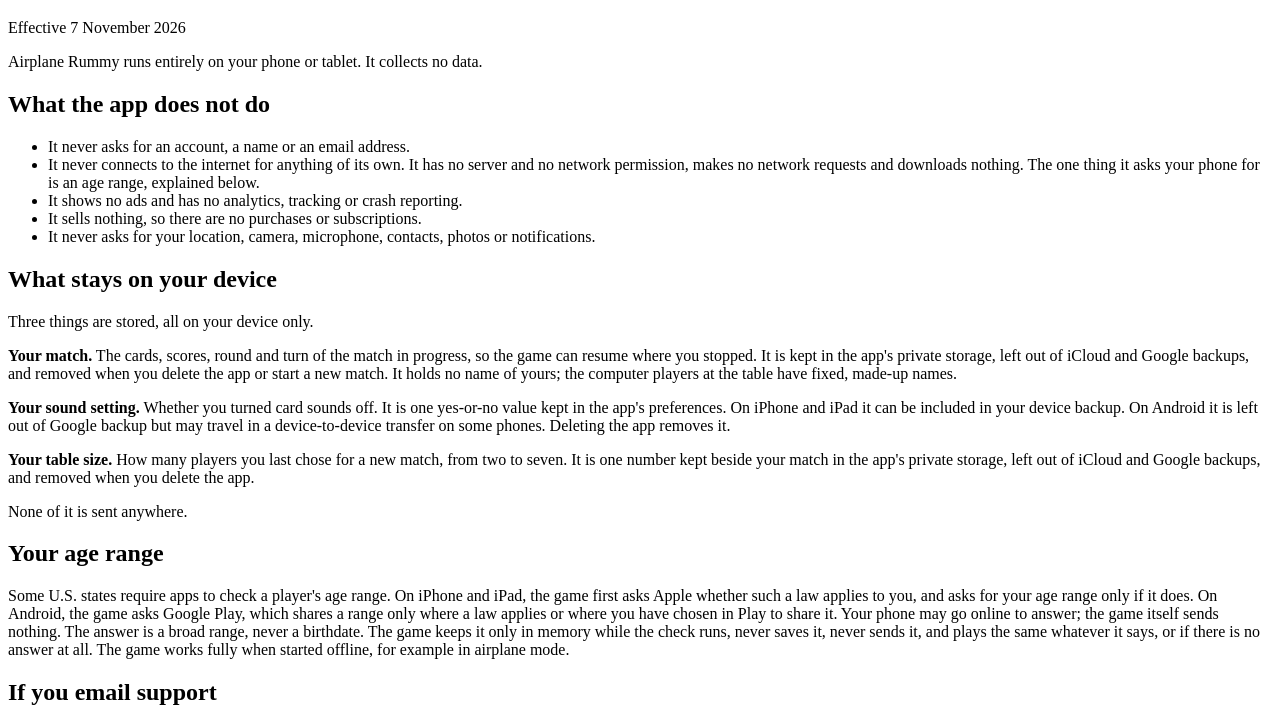
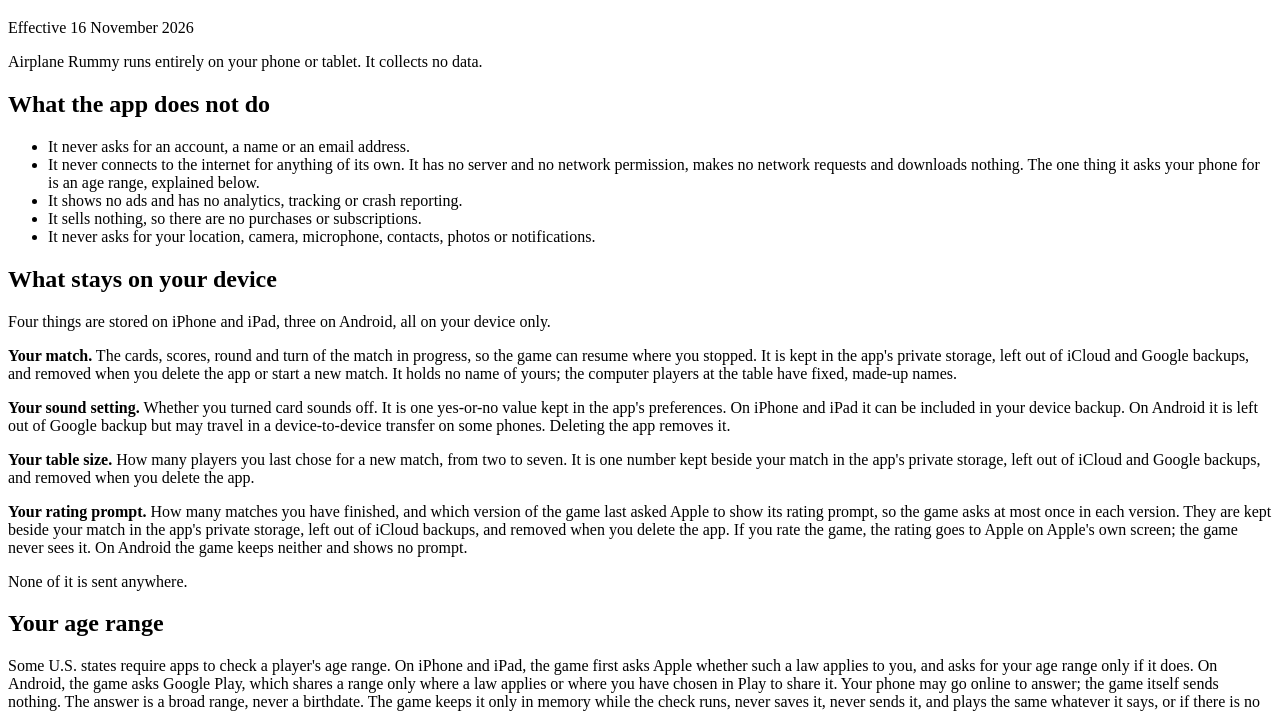
Before and after one commit to airplanegamestudio/airplanegamestudio.github.io, a plain HTML site: page airplane-rummy/privacy/index.html in a window 1280 px wide. Shown: the part 61-773 px from the top of the page. Drawn offline with Linux system fonts and the light colour scheme.

Commit message:
Airplane Rummy privacy page: 1.0.3's rating prompt lines

```diff
--- a/airplane-rummy/privacy/index.html
+++ b/airplane-rummy/privacy/index.html
@@ -12,7 +12,7 @@
 <body>
 <main>
 <h1>Airplane Rummy privacy policy</h1>
-<p>Effective 7 November 2026</p>
+<p>Effective 16 November 2026</p>
 <p>Airplane Rummy runs entirely on your phone or tablet. It collects no data.</p>
 <h2>What the app does not do</h2>
 <ul>
@@ -23,10 +23,11 @@
 <li>It never asks for your location, camera, microphone, contacts, photos or notifications.</li>
 </ul>
 <h2>What stays on your device</h2>
-<p>Three things are stored, all on your device only.</p>
+<p>Four things are stored on iPhone and iPad, three on Android, all on your device only.</p>
 <p><strong>Your match.</strong> The cards, scores, round and turn of the match in progress, so the game can resume where you stopped. It is kept in the app's private storage, left out of iCloud and Google backups, and removed when you delete the app or start a new match. It holds no name of yours; the computer players at the table have fixed, made-up names.</p>
 <p><strong>Your sound setting.</strong> Whether you turned card sounds off. It is one yes-or-no value kept in the app's preferences. On iPhone and iPad it can be included in your device backup. On Android it is left out of Google backup but may travel in a device-to-device transfer on some phones. Deleting the app removes it.</p>
 <p><strong>Your table size.</strong> How many players you last chose for a new match, from two to seven. It is one number kept beside your match in the app's private storage, left out of iCloud and Google backups, and removed when you delete the app.</p>
+<p><strong>Your rating prompt.</strong> How many matches you have finished, and which version of the game last asked Apple to show its rating prompt, so the game asks at most once in each version. They are kept beside your match in the app's private storage, left out of iCloud backups, and removed when you delete the app. If you rate the game, the rating goes to Apple on Apple's own screen; the game never sees it. On Android the game keeps neither and shows no prompt.</p>
 <p>None of it is sent anywhere.</p>
 <h2>Your age range</h2>
 <p>Some U.S. states require apps to check a player's age range. On iPhone and iPad, the game first asks Apple whether such a law applies to you, and asks for your age range only if it does. On Android, the game asks Google Play, which shares a range only where a law applies or where you have chosen in Play to share it. Your phone may go online to answer; the game itself sends nothing. The answer is a broad range, never a birthdate. The game keeps it only in memory while the check runs, never saves it, never sends it, and plays the same whatever it says, or if there is no answer at all. The game works fully when started offline, for example in airplane mode.</p>
```
